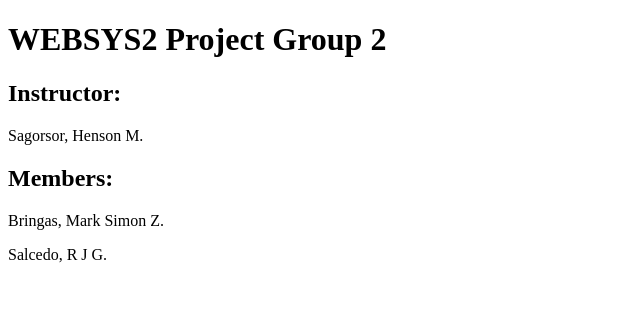
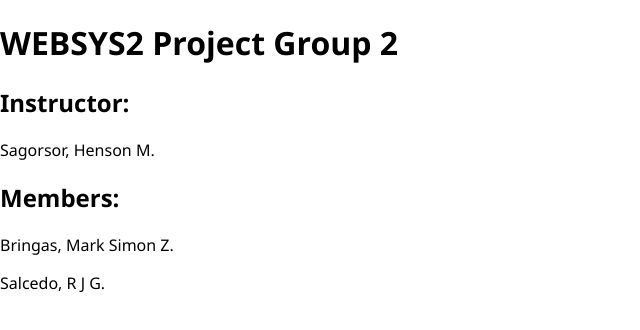
Before and after one commit to mark-simon-bringas/websys2-project-g2, a plain HTML site: page index.html in a window 1280 px wide. Shown: the whole page, without its empty margins (0-640 px from the left). Drawn offline with Linux system fonts and the light colour scheme.

Commit message:
Initial commit

```diff
--- a/index.html
+++ b/index.html
@@ -4,6 +4,12 @@
     <meta charset="UTF-8">
     <meta name="viewport" content="width=device-width, initial-scale=1.0">
     <title>WEBSYS2 Project Group 2</title>
+    <style>
+        body {
+            margin: 0;
+            font-family: 'Segoe UI', Tahoma, Geneva, Verdana, sans-serif;
+        }
+    </style>
 </head>
 <body>
     <header>
```
